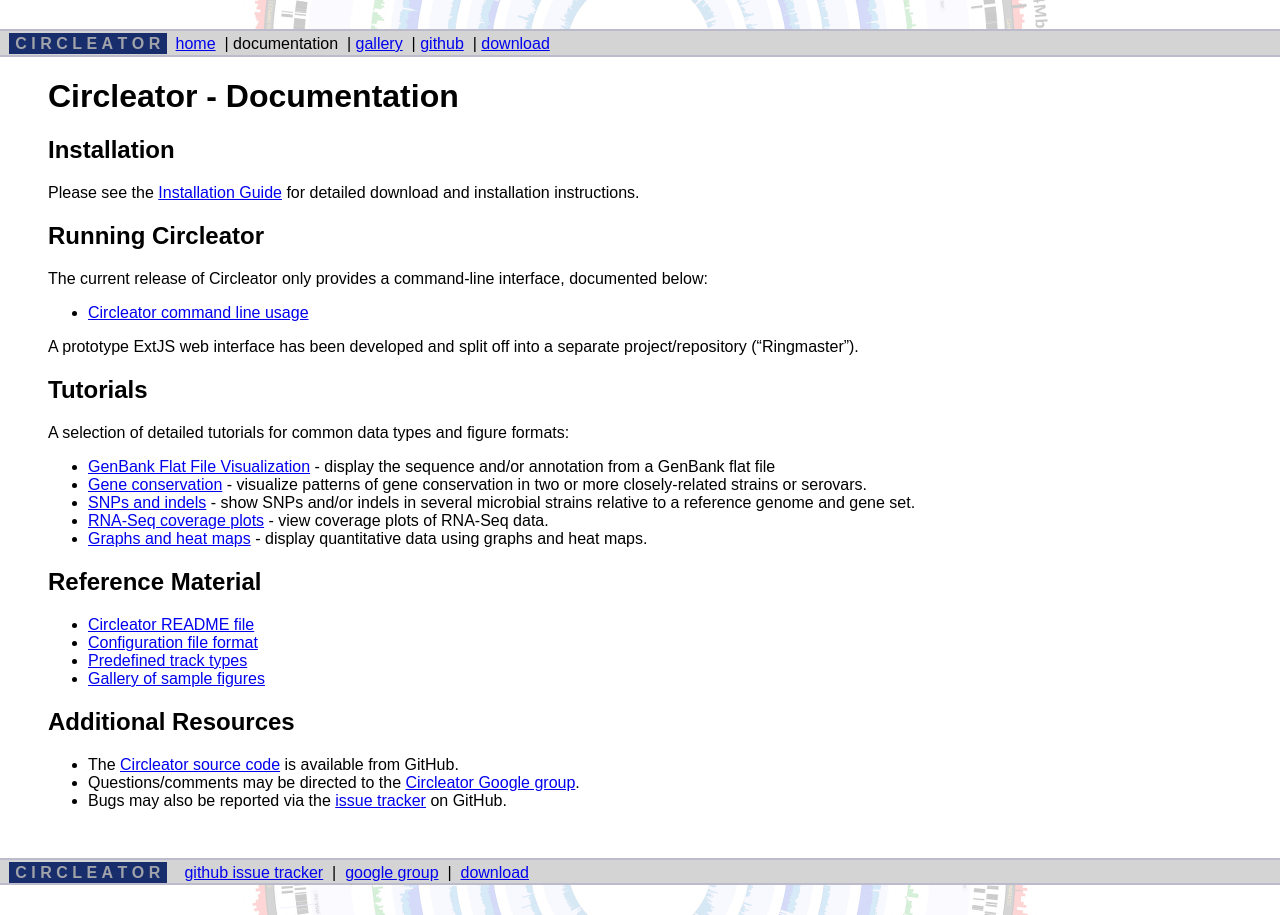
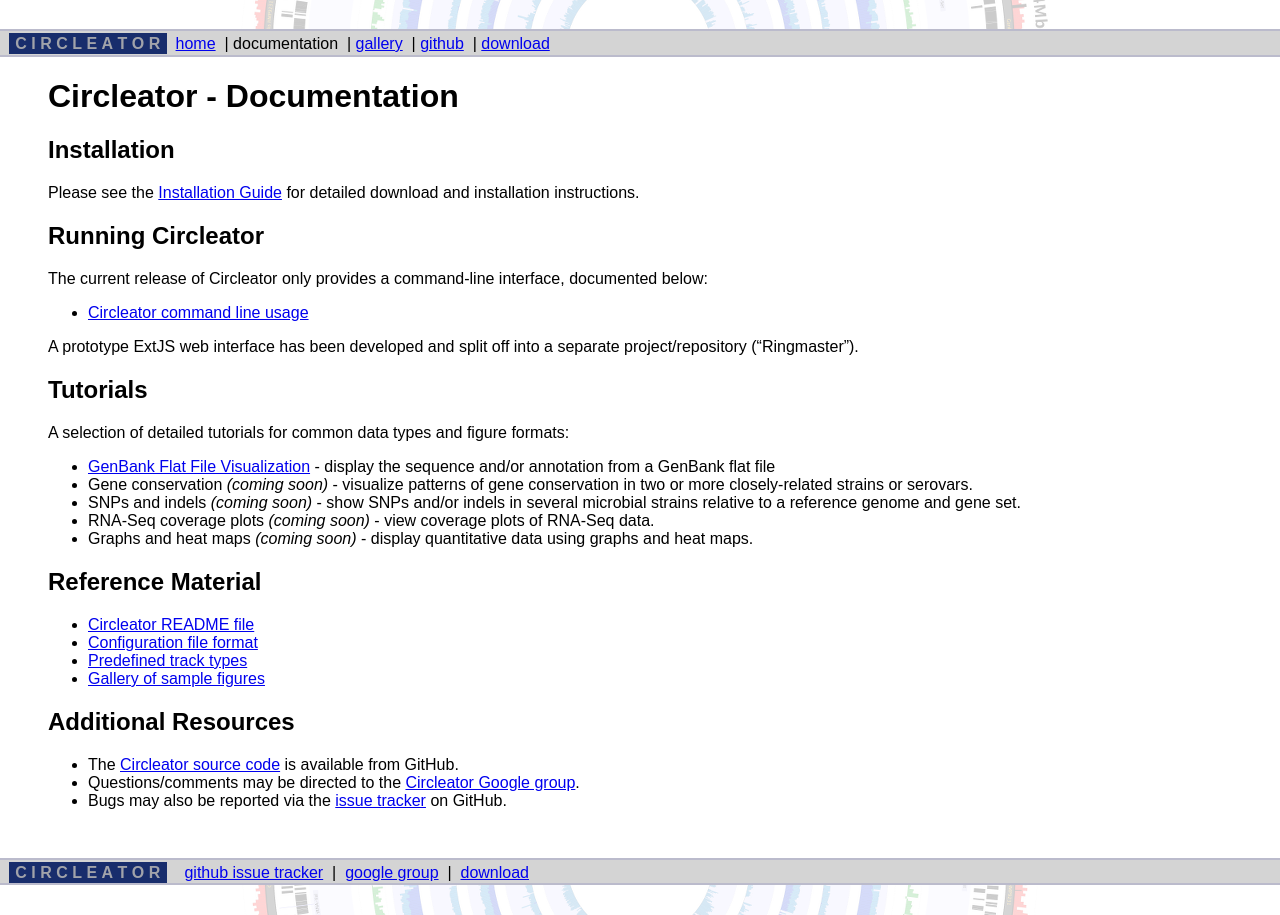
Before and after one commit to jonathancrabtree/Circleator, a Jekyll site: the page built from documentation.md, in a window 1280 px wide. Built offline with Jekyll 4.4.1, drawn with Linux system fonts in a browser that asks for light colours.

Commit message:
Remove links to nonexistent tutorials.

```diff
--- a/documentation.md
+++ b/documentation.md
@@ -30,10 +30,10 @@ separate project/repository ("Ringmaster").
 A selection of detailed tutorials for common data types and figure formats:
 
  * [GenBank Flat File Visualization][gb_annotation] - display the sequence and/or annotation from a GenBank flat file
- * [Gene conservation][gene_conservation] - visualize patterns of gene conservation in two or more closely-related strains or serovars.
- * [SNPs and indels][snps_indels] - show SNPs and/or indels in several microbial strains relative to a reference genome and gene set.
- * [RNA-Seq coverage plots][rna_seq_coverage] - view coverage plots of RNA-Seq data.
- * [Graphs and heat maps][graphs_heat_maps] - display quantitative data using graphs and heat maps.
+ * Gene conservation _(coming soon)_ - visualize patterns of gene conservation in two or more closely-related strains or serovars.
+ * SNPs and indels _(coming soon)_ - show SNPs and/or indels in several microbial strains relative to a reference genome and gene set.
+ * RNA-Seq coverage plots _(coming soon)_ - view coverage plots of RNA-Seq data.
+ * Graphs and heat maps _(coming soon)_ - display quantitative data using graphs and heat maps.
 
 [gb_annotation]: tutorials/gb_annotation.html
 [gene_conservation]: tutorials/
```
